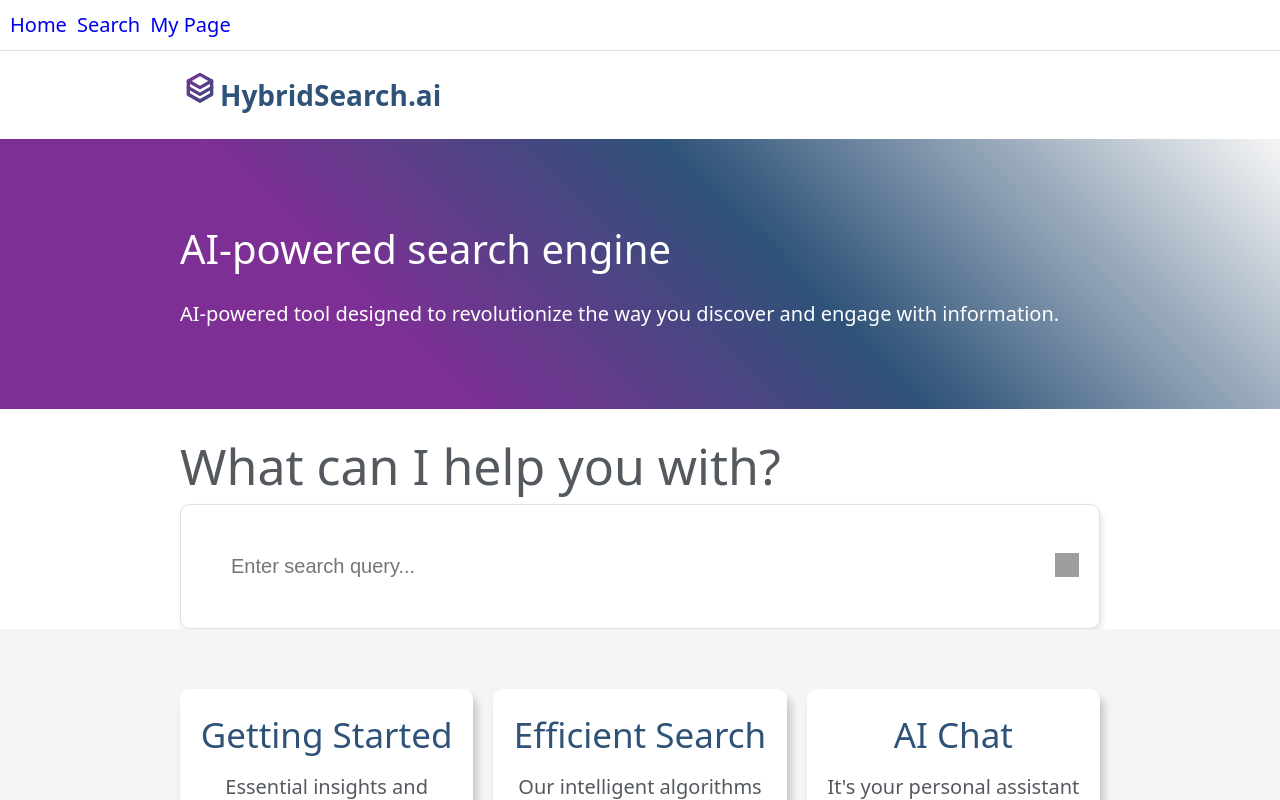
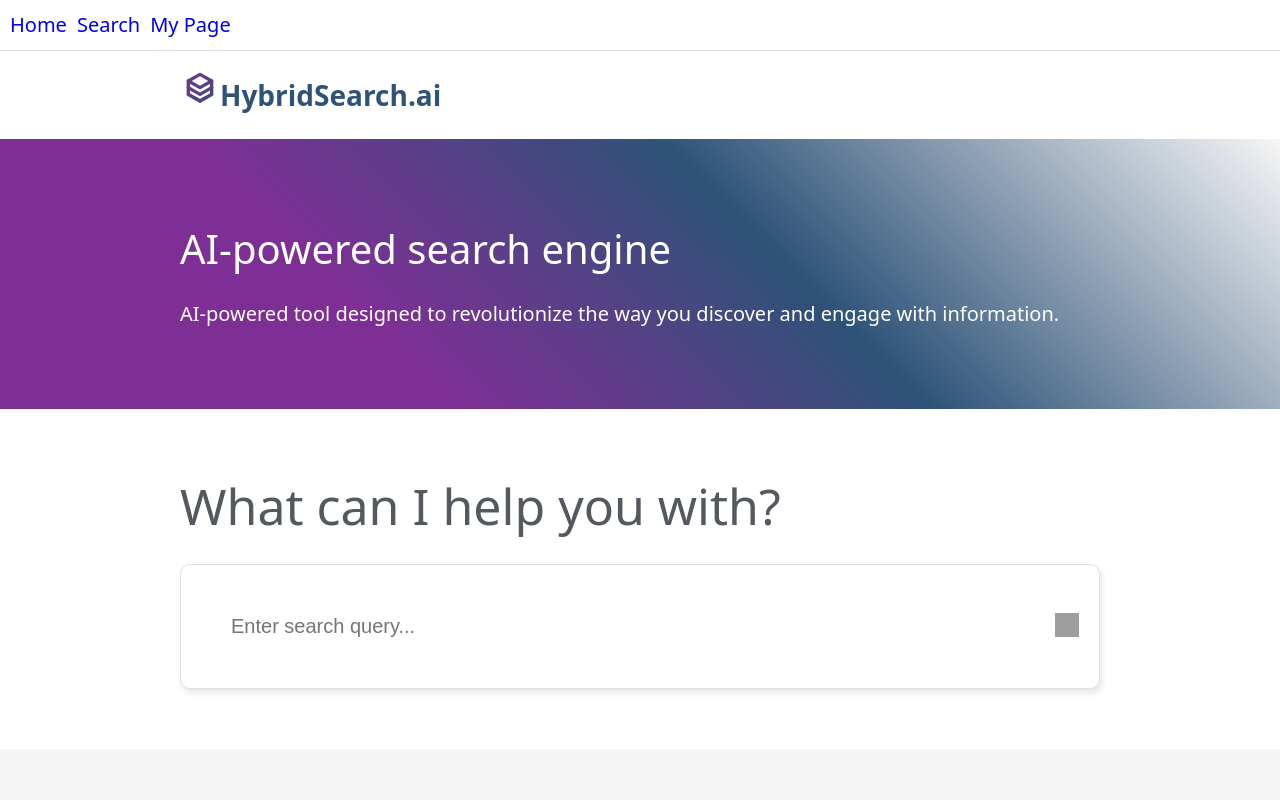
Before and after one commit to Hussein-Ali-Shamarti/Bachelor-SearchMotor, a React (Create React App) app in the folder frontend/: page / in a window 1280 px wide. Shown: the top 800 px of the page. Built offline with nearby package versions, Linux system fonts and the light colour scheme; grey boxes are pictures that could not be loaded.

Commit message:
Refactored search section: Renamed to 'smart-search' and added uniform 'inside' div for consistent structure with intro, infobox, and reviews.

```diff
--- a/frontend/src/styles/MyPageF/SearchHistory.css
+++ b/frontend/src/styles/MyPageF/SearchHistory.css
@@ -25,11 +25,12 @@
     cursor: pointer;
   }
 
-  .search{
+  /* denne overstyrer smart-search boksen?? */
+  /* .search{
     position: absolute;
     top: 15px;
     left: 50px;
     background: none;
     border: none;
     cursor: pointer;
-  }
+  } */
--- a/frontend/src/styles/MyPageF/global-styles-folder/smart-search.css
+++ b/frontend/src/styles/MyPageF/global-styles-folder/smart-search.css
@@ -6,7 +6,7 @@
 
 
 /* 1. Hele seksjonen */
-.search {
+.smart-search {
     background-color: var(--color-background-light);
     padding: 2rem;
     margin-bottom: 1rem;
@@ -59,7 +59,7 @@
 
 
    /* 5. Grid-oppsett for search - inside*/
-   .search > .inside {
+   .smart-search > .inside {
     display: grid;
     grid-template-columns: 1fr; /* En kolonne */
     gap: 1rem;
@@ -70,7 +70,7 @@
   /* 6. Responsiv tilpasning */
   @media screen and (min-width: 600px) {
 
-    .search > .inside {
+    .smart-search > .inside {
       grid-template-columns: 1fr; /* Fortsatt én kolonne */
       justify-content: center;
       grid-gap: 1rem;
```
